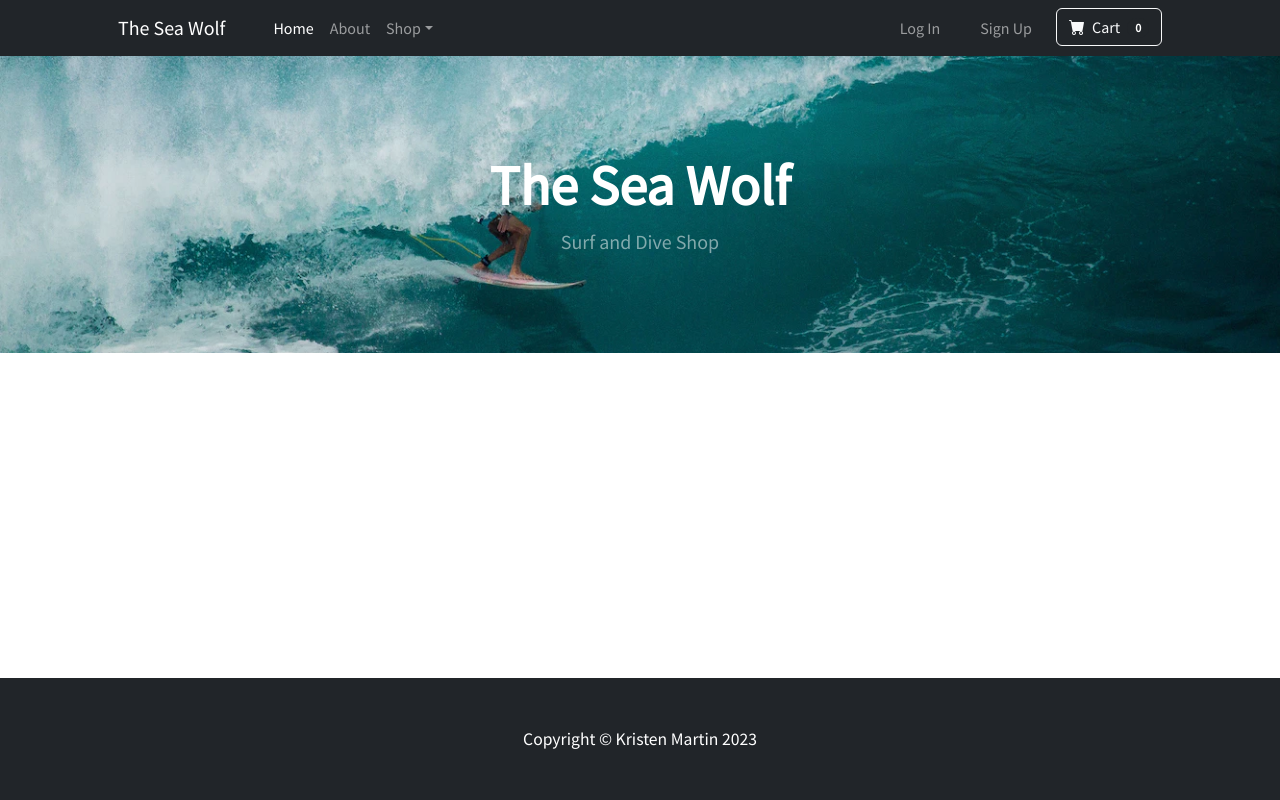
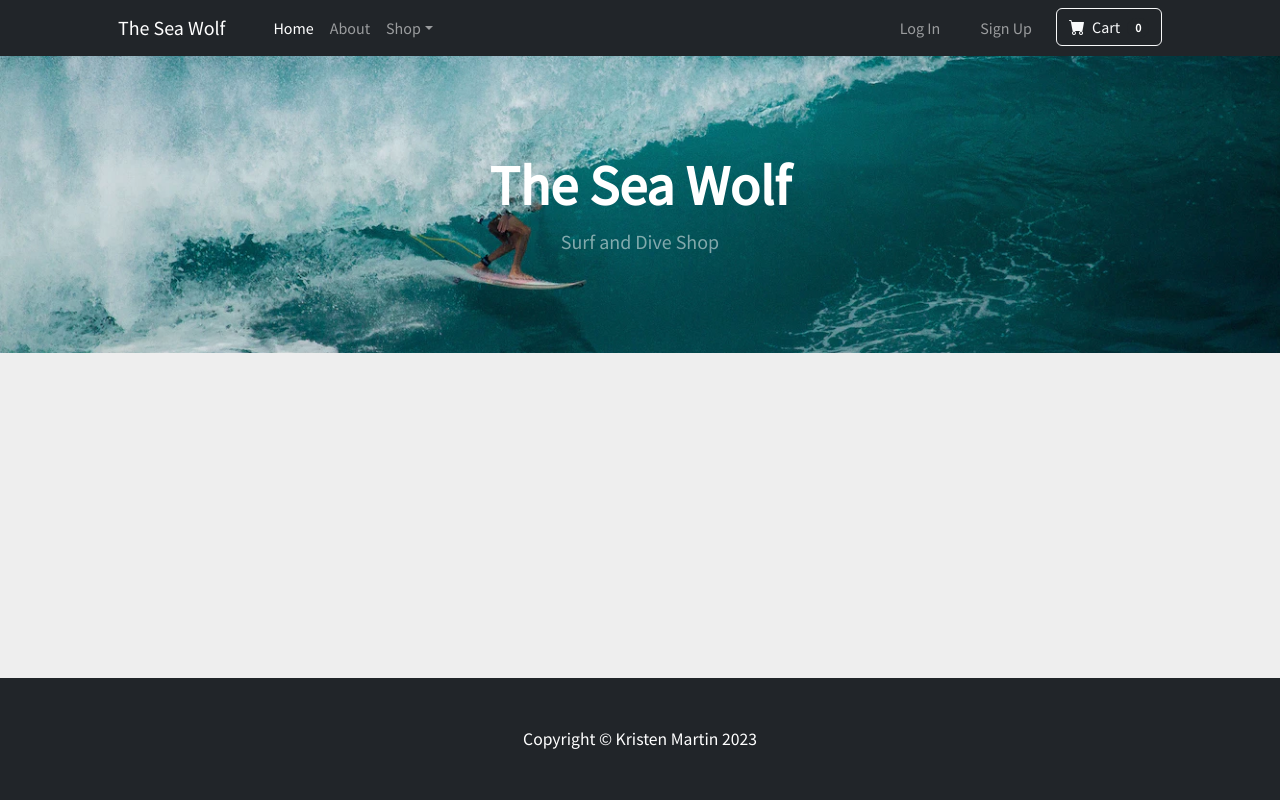
Before and after one commit to KristenM4/Django-Online-Shop, a Django app: page / in a window 1280 px wide. Run offline with Django 4.2, Linux system fonts and the light colour scheme; data that the repository does not hold is empty; some libraries are stand-ins or nearby versions.

Commit message:
add general background color for body

```diff
--- a/static/css/home.css
+++ b/static/css/home.css
@@ -1,6 +1,7 @@
 @import url('https://fonts.googleapis.com/css2?family=Montserrat:ital,wght@0,900;1,300&family=Roboto&family=Source+Sans+Pro&family=Ubuntu&display=swap');
 body, html {
     font-family: 'Source Sans Pro', sans-serif;
+    background-color: #eee;
 }
 p {
     font-size: 1.1rem;
```
